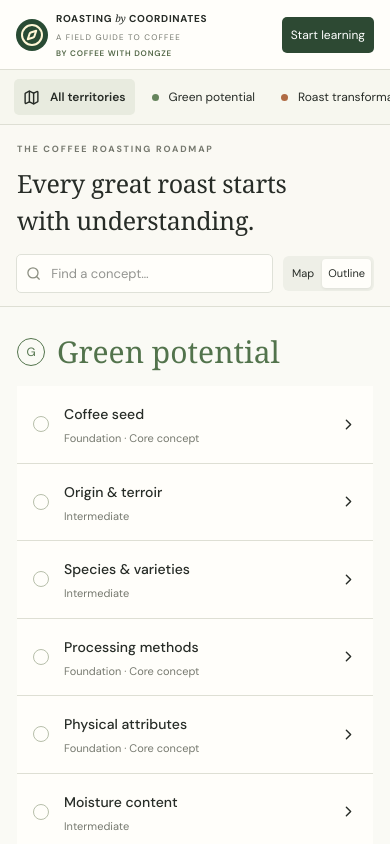
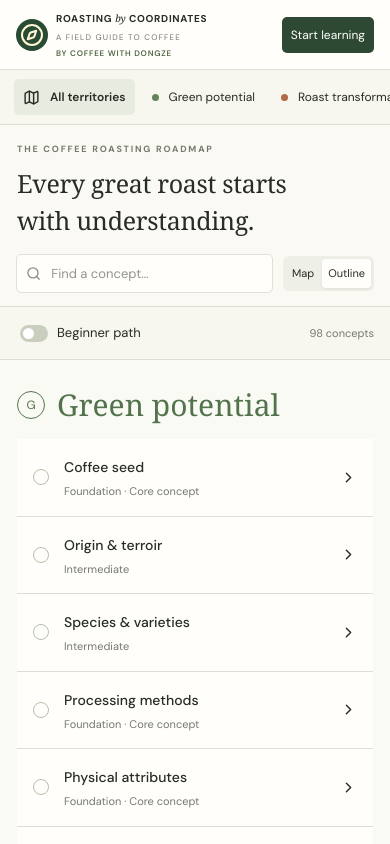
Before and after one commit to yuedongze/coffee-atlas, a React (Vite) app: page / in a window 390 px wide. Built offline with nearby package versions, Linux system fonts and the light colour scheme; a web font is replaced by a local one.

Commit message:
Expose beginner path toggle on mobile

```diff
--- a/src/globals.css
+++ b/src/globals.css
@@ -57,3 +57,10 @@
 .transformation-chain .cluster-row button{background:#fffdf9;font-size:12px;font-weight:600}
 .transformation-chain .cluster-rows{gap:8px}
 .transformation-chain .cluster-row:not(:last-child)::after{content:'↓';position:absolute;left:50%;margin-top:49px;color:#82708e;font-size:11px;pointer-events:none}
+
+.mobile-path-bar{display:none}
+@media(max-width:700px){
+ .mobile-path-bar{display:flex;align-items:center;justify-content:space-between;gap:12px;padding:4px 16px;border-bottom:1px solid var(--line);background:#f7f7ef;flex-shrink:0}
+ .mobile-path-bar .route-toggle{min-height:44px;font-size:13px;padding:0 4px}
+ .mobile-path-bar>span{font-size:11px;color:var(--muted)}
+}
--- a/src/page.tsx
+++ b/src/page.tsx
@@ -61,6 +61,7 @@ function Atlas(){
  <header className="topbar"><a className="brand" href="#" onClick={close}><span className="brand-mark"><Compass size={24}/></span><span>ROASTING <em>by</em> COORDINATES<small>A FIELD GUIDE TO COFFEE</small><small className="brand-credit">BY COFFEE WITH DONGZE</small></span></a><div className="top-right"><span className="edition">ATLAS / FIRST EDITION</span><button className="dark-button" onClick={start}><BookOpen size={16}/>Start learning</button></div></header>
  <div className="workspace"><aside className="sidebar"><div className="sidebar-top"><span className="eyebrow">YOUR EXPLORATION</span><h1>The roasting<br/><em>atlas.</em></h1><p>A connected guide from green seed to the cup.</p></div><div className="nav-label">EXPLORE THE MAP</div><button className={`nav-item ${filter==='all'?'chosen':''}`} onClick={()=>{setFilter('all');setQuery('');resetMap();}}><Map size={17}/>All territories<span>{topics.length}</span></button>{(Object.keys(domains) as Domain[]).map((d,i)=><button className={`nav-item ${filter===d?'chosen':''}`} key={d} onClick={()=>{setFilter(d);setQuery('');flow.setCenter(MAP_WIDTH/2,regionLayout[d].center,{zoom:Math.min(.85,((canvas.current?.clientWidth||1000)-40)/MAP_WIDTH),duration:500});}}><i style={{background:colors[d]}}/>{domains[d].title}<span>{topics.filter(t=>t.domain===d).length}</span></button>)}<div className="route-box"><h3>Follow the essentials</h3><button className={beginnerOnly?'route-toggle enabled':'route-toggle'} onClick={()=>setBeginnerOnly(!beginnerOnly)} aria-pressed={beginnerOnly}><span className="switch"><i/></span>Beginner path</button></div><div className="progress-block"><div><span>Your progress</span><strong>{completed}<small> / {topics.length}</small></strong></div><progress value={completed} max={topics.length}/><p>Saved on this browser</p></div></aside>
  <section className="map-workspace"><div className="map-heading"><div><div className="eyebrow">THE COFFEE ROASTING ROADMAP</div><h2>Every great roast starts with understanding.</h2></div><span className="prototype-label">PROTOTYPE 01</span></div><div className="toolbar"><div className="search-wrap"><Search size={17}/><input ref={search} value={query} onChange={e=>setQuery(e.target.value)} placeholder="Find a concept…" aria-label="Search concepts"/>{query&&<button onClick={()=>setQuery('')} aria-label="Clear search"><X size={15}/></button>}{query&&<div className="search-results">{matches.length?matches.map(t=><button key={t.id} onClick={()=>{focusTopic(t);open(t.id);}}><span>{t.title}<small>{domains[t.domain].title}</small></span><ChevronRight size={15}/></button>):<p>No concepts found. Try “heat” or “cupping”.</p>}</div>}</div><span className="result-count">{matches.length} concepts</span><div className="view-switch"><button className={view==='map'?'selected':''} onClick={()=>setView('map')} aria-pressed={view==='map'}><Map size={15}/>Map</button><button className={view==='list'?'selected':''} onClick={()=>setView('list')} aria-pressed={view==='list'}><List size={15}/>Outline</button></div></div>
+ <div className="mobile-path-bar"><button className={beginnerOnly?'route-toggle enabled':'route-toggle'} onClick={()=>setBeginnerOnly(!beginnerOnly)} aria-pressed={beginnerOnly}><span className="switch" aria-hidden="true"><i/></span>Beginner path</button><span>{matches.length} concepts</span></div>
  <div ref={canvas} className={`canvas-shell ${view==='list'?'outline-active':''}`}>
  {view==='map'?<ReactFlow nodes={nodes} edges={edges} nodeTypes={nodeTypes} edgeTypes={edgeTypes} onInit={resetMap} defaultViewport={{x:45,y:15,zoom:.85}} minZoom={.3} maxZoom={1.5} nodesConnectable={false} nodesDraggable={false} panOnScroll zoomOnScroll={false} onMove={(_,v)=>setZoom(v.zoom)}><Background color="#d5d5c8" gap={22} size={1}/></ReactFlow>:<div className="outline">{(Object.keys(domains) as Domain[]).map(d=>{const ts=matches.filter(t=>t.domain===d);if(beginnerOnly)ts.sort((a,b)=>beginner.indexOf(a.id)-beginner.indexOf(b.id));return ts.length?<section key={d}><div className={`outline-title ${d}`}><span>{domains[d].code}</span><h2>{domains[d].title}</h2></div>{ts.map(t=><button className="outline-row" key={t.id} onClick={()=>open(t.id)}><span>{progress[t.id]==='completed'?<Check size={18}/>:<span className="empty-check"/>}</span><span><strong>{t.title}</strong><small>{t.level}{t.core?' · Core concept':''}</small></span><ChevronRight size={17}/></button>)}</section>:null;})}{matches.length===0&&<p>No concepts match your filters.</p>}</div>}
  {view==='map'&&<><div className="map-caption"><span className="legend-core"/> Core concept<span className="legend-line"/> Core path · Topic clusters</div><div className="zoom-controls"><button aria-label="Zoom out" onClick={()=>flow.zoomOut({duration:200})}><Minus size={17}/></button><span>{Math.round(zoom*100)}%</span><button aria-label="Zoom in" onClick={()=>flow.zoomIn({duration:200})}><Plus size={17}/></button><span className="divider"/><button aria-label="Fit entire roadmap" onClick={()=>flow.fitView({padding:.06,duration:500})}><Maximize size={16}/></button><button aria-label="Return to start of map" onClick={resetMap}><RotateCcw size={15}/></button></div><div className="pan-hint">Scroll to explore · Pinch to zoom · Select a concept</div></>}
```
